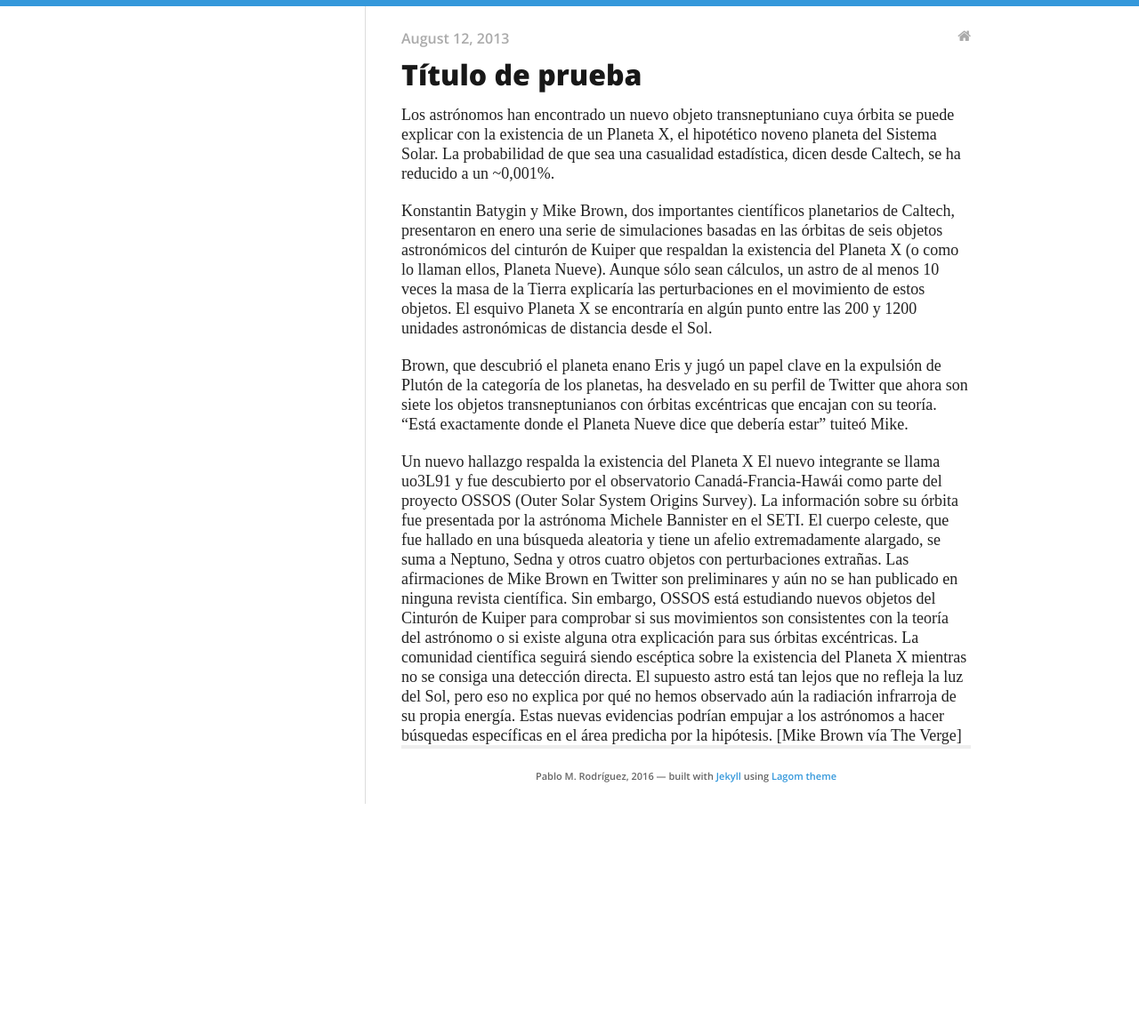
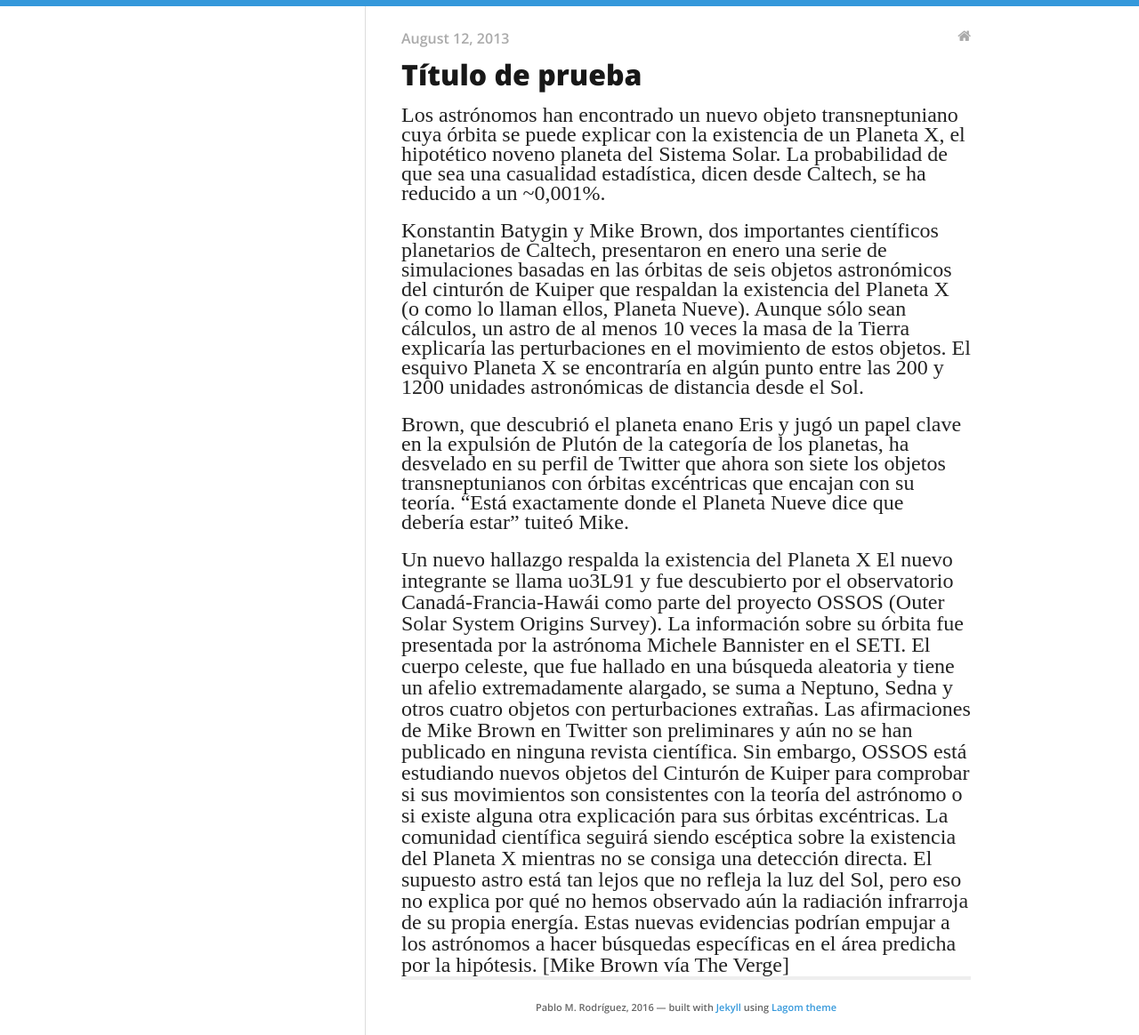
Before and after one commit to fearofcrime/fearofcrime.github.io, a Jekyll site: the page built from _posts/2013-08-12-another-sample.md, in a window 1280 px wide. Shown: the whole page at 89% size. Built offline with Jekyll 4.4.1, drawn with Linux system fonts in a browser that asks for light colours; nearby versions of some CDN libraries; before the commit the page ends 907 px from its top, so only the background shows below that.

Commit message:
Update 2013-08-12-another-sample.md

```diff
--- a/_posts/2013-08-12-another-sample.md
+++ b/_posts/2013-08-12-another-sample.md
@@ -5,7 +5,7 @@ categories:
 - blog
 ---
 
-<font face="Times New Roman" font size="4"> <p>Los astrónomos han encontrado un nuevo objeto transneptuniano cuya órbita se puede explicar con la existencia de un Planeta X, el hipotético noveno planeta del Sistema Solar. La probabilidad de que sea una casualidad estadística, dicen desde Caltech, se ha reducido a un ~0,001%.</p>
+<font face="Times New Roman" font size="5"> <p>Los astrónomos han encontrado un nuevo objeto transneptuniano cuya órbita se puede explicar con la existencia de un Planeta X, el hipotético noveno planeta del Sistema Solar. La probabilidad de que sea una casualidad estadística, dicen desde Caltech, se ha reducido a un ~0,001%.</p>
 
 
 
```
